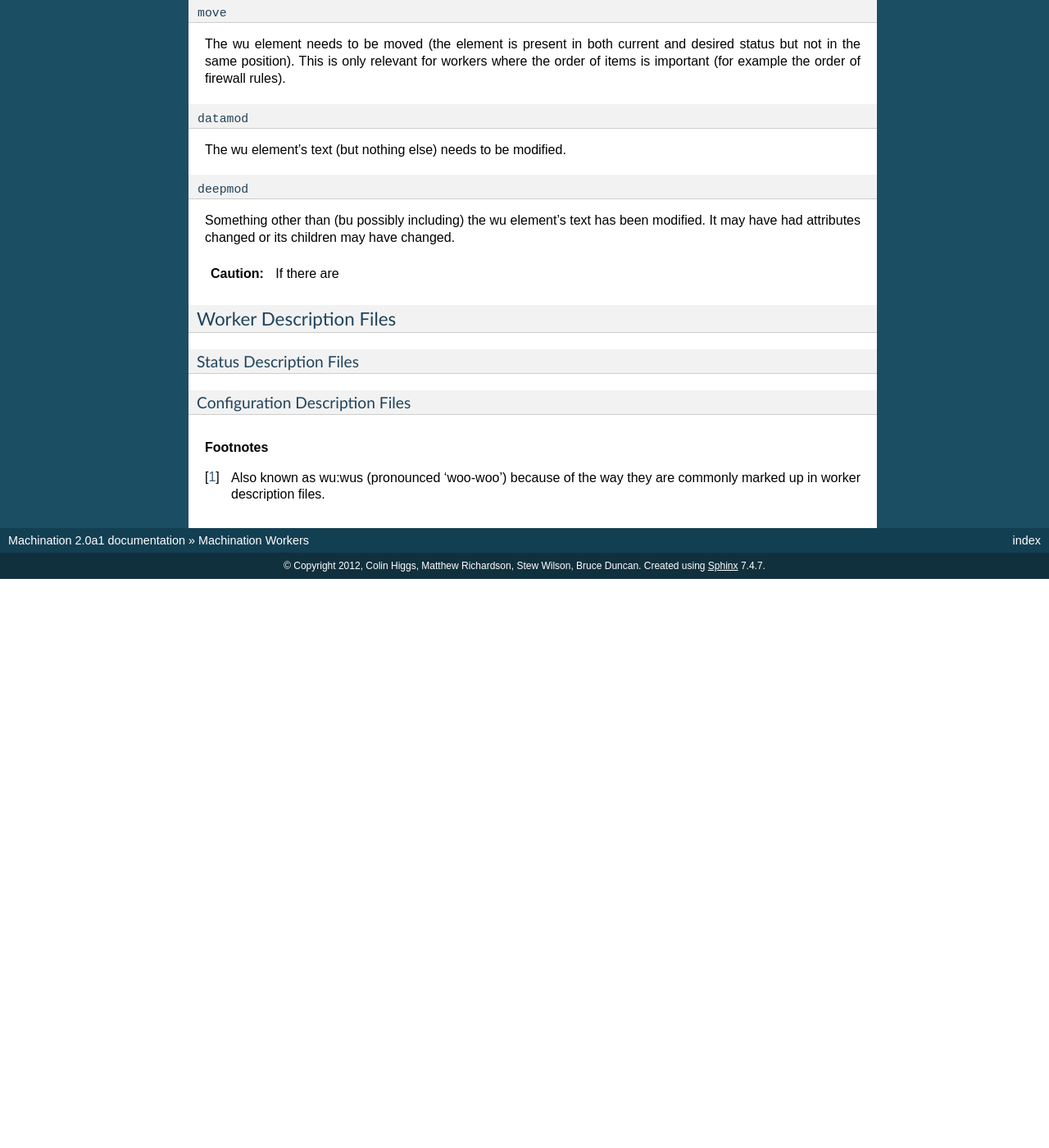
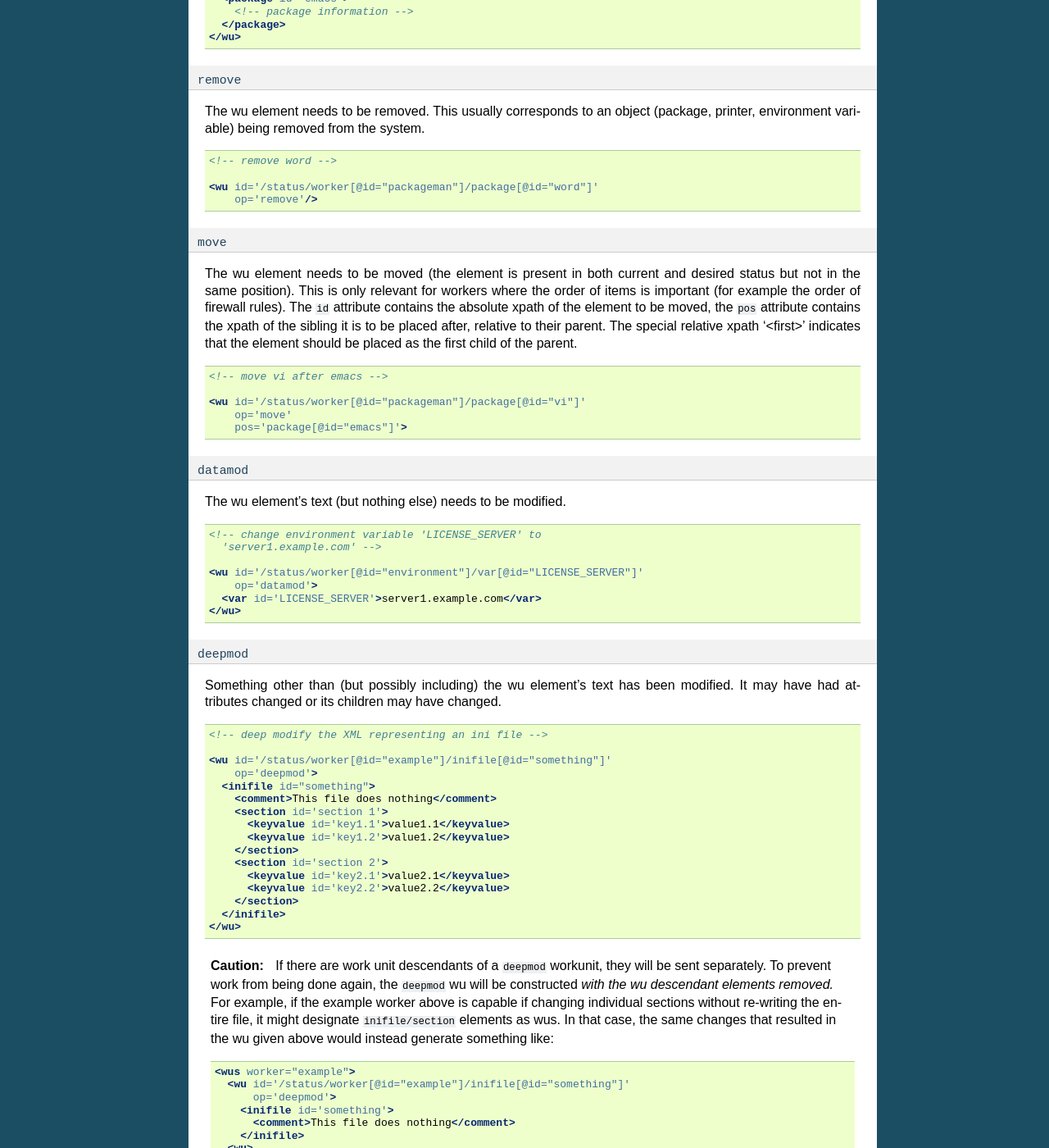
Before and after one commit to machination/machination, a Sphinx documentation site: the page built from doc/workers.rst, in a window 1280 px wide and 1400 px high, scrolled down 4952 px. Shown: the whole window at 82% size. Built offline with Sphinx 7.4.7, drawn with Linux system fonts in a browser that asks for light colours; formulas are drawn with MathJax 3; before the commit the page ends 5658 px from its top, so only the background shows below that; some of the changed text lies outside the part shown.

Commit message:
finish documenting the wu ops

```diff
--- a/doc/workers.rst
+++ b/doc/workers.rst
@@ -333,9 +333,12 @@ The wu element needs to be added. This usually corresponds to an
 object (package, printer, environment variable) being added to the
 system. The wu element will contain the XML to be added and a ``pos``
 attribute indicating the relative xpath of an existing sibling to be
-added after (where ordering is important).
+added after (where ordering is important). The special relative xpath
+'<first>' indiciates that the element should be added as the first
+child of its parent.
 
 .. code-block:: xml
+
   <!-- add emacs after vi -->
 
   <wu id='/status/worker[@id="packageman"]/package[@id="emacs"]'
@@ -354,6 +357,7 @@ object (package, printer, environment variable) being removed from the
 system.
 
 .. code-block:: xml
+
   <!-- remove word -->
 
   <wu id='/status/worker[@id="packageman"]/package[@id="word"]'
@@ -365,9 +369,14 @@ system.
 The wu element needs to be moved (the element is present in both
 current and desired status but not in the same position). This is only
 relevant for workers where the order of items is important (for
-example the order of firewall rules).
+example the order of firewall rules). The ``id`` attribute contains
+the absolute xpath of the element to be moved, the ``pos`` attribute
+contains the xpath of the sibling it is to be placed after, relative
+to their parent. The special relative xpath '<first>' indicates that
+the element should be placed as the first child of the parent.
 
 .. code-block:: xml
+
   <!-- move vi after emacs -->
 
   <wu id='/status/worker[@id="packageman"]/package[@id="vi"]'
@@ -379,15 +388,80 @@ example the order of firewall rules).
 
 The wu element's text (but nothing else) needs to be modified.
 
+.. code-block:: xml
+
+  <!-- change environment variable 'LICENSE_SERVER' to
+    'server1.example.com' -->
+
+  <wu id='/status/worker[@id="environment"]/var[@id="LICENSE_SERVER"]'
+      op='datamod'>
+    <var id='LICENSE_SERVER'>server1.example.com</var>
+  </wu>
+
 ``deepmod``
 ^^^^^^^^^^^
 
-Something other than (bu possibly including) the wu element's text has
+Something other than (but possibly including) the wu element's text has
 been modified. It may have had attributes changed or its children may
 have changed.
 
+.. code-block:: xml
+
+  <!-- deep modify the XML representing an ini file -->
+
+  <wu id='/status/worker[@id="example"]/inifile[@id="something"]'
+      op='deepmod'>
+    <inifile id="something">
+      <comment>This file does nothing</comment>
+      <section id='section 1'>
+        <keyvalue id='key1.1'>value1.1</keyvalue>
+        <keyvalue id='key1.2'>value1.2</keyvalue>
+      </section>
+      <section id='section 2'>
+        <keyvalue id='key2.1'>value2.1</keyvalue>
+        <keyvalue id='key2.2'>value2.2</keyvalue>
+      </section>
+    </inifile>
+  </wu>
+
 .. caution::
-   If there are
+   If there are work unit descendants of a ``deepmod`` workunit, they
+   will be sent separately. To prevent work from being done again, the
+   ``deepmod`` wu will be constructed *with the wu descendant elements
+   removed.* For example, if the example worker above is capable if
+   changing individual sections without re-writing the entire file, it
+   might designate ``inifile/section`` elements as wus. In that case,
+   the same changes that resulted in the wu given above would instead
+   generate something like:
+
+   .. code-block:: xml
+
+     <wus worker="example">
+       <wu id='/status/worker[@id="example"]/inifile[@id="something"]'
+           op='deepmod'>
+         <inifile id='something'>
+           <comment>This file does nothing</comment>
+         </inifile>
+       <wu>
+       <wu id='/status/worker[@id="example"]/inifile[@id="something"]/section[@id="section 1"]'
+           op='add'
+           pos='<first>'>
+         <section id='section 1'>
+           <keyvalue id='key1.1'>value1.1</keyvalue>
+           <keyvalue id='key1.2'>value1.2</keyvalue>
+         </section>
+       </wu>
+       <wu id='/status/worker[@id="example"]/inifile[@id="something"]/section[@id="section 2"]'
+           op='deepmod'>
+         <section id='section 2'>
+           <keyvalue id='key2.1'>value2.1</keyvalue>
+           <keyvalue id='key2.2'>value2.2</keyvalue>
+         </section>
+       </wu>
+     </wus>
+
+   where the changes are assumed to have come from an ``add`` of
+   section 1 and a ``deepmod`` of section 2.
 
 .. _workerdesc:
 
```
